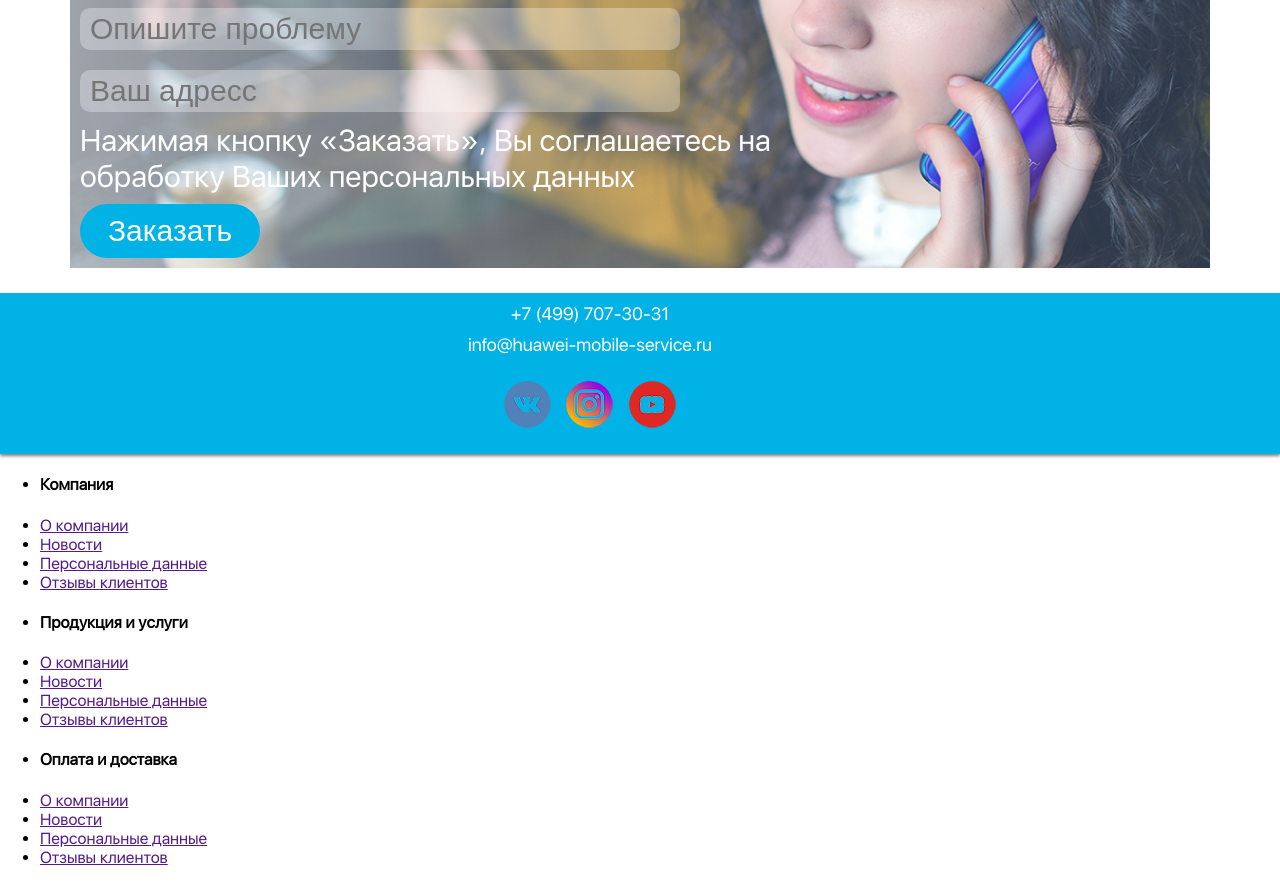
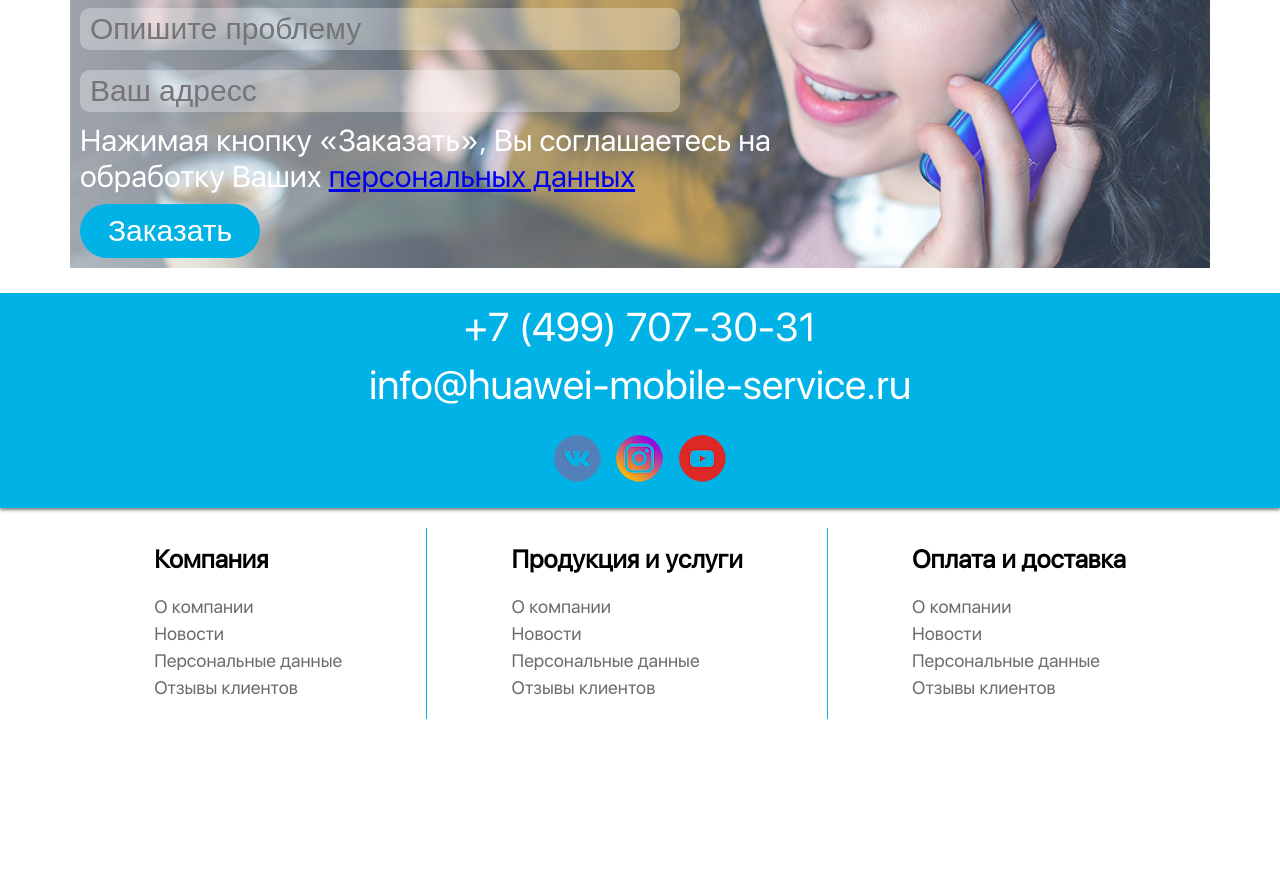
Before and after one commit to skit82/Xioami, a plain HTML site: page Personal.html in a window 1280 px wide. Shown: the part 2480-3363 px from the top of the page. After the commit the page ends 3239 px from the top, so only its background shows below. Drawn offline with Linux system fonts and the light colour scheme.

Commit message:
Доработки подвала

```diff
--- a/Personal.html
+++ b/Personal.html
@@ -70,10 +70,14 @@
 				<img src="img/address.png" width="280" height="275" alt="Адресс" class="address__img address__img--place">
 				<h3 class="address__title">Наши адреса:</h3>
 				<p class="address__text">
-					Сервисный центр Huawei м. Павелецкая
+					<a class="address__link" href="">
+						Сервисный центр Huawei м. Павелецкая
+					</a>
 				</p>
 				<p class="address__text">
-					Сервисный центр Huawei м. Киевская
+					<a class="address__link" href="">
+						Сервисный центр Huawei м. Киевская
+					</a>
 				</p>
 				<img src="img/telefon.png" width="300" height="220" alt="Телефон" class="address__img address__img--tel">
 				<h3 class="address__title">Горячая линия:</h3>
@@ -103,7 +107,7 @@
       		<input class="feedback__input" type="text" name="address" placeholder="Ваш адресс" />
       	</label>
     		<p class="feedback__text">
-    			Нажимая кнопку «Заказать», Вы соглашаетесь на обработку Ваших персональных данных
+    			Нажимая кнопку «Заказать», Вы соглашаетесь на обработку Ваших <a class="feedback__link" href="personal.html"> персональных данных</a>
     		</p>
     		<input class="feedback__button" type="button" value="Заказать" />
     	</form>
@@ -141,36 +145,36 @@
     </div>
     <div class="footer__inner">
       <div class="footer-list__wrapper">
-        <ul class="footer-list footer-list_first">
-          <li class="footer-list__item">
+        <ul class="footer-list footer-list--first">
+          <li class="footer-list__point">
             <h4 class="footer-list__title">Компания</h4>
           </li>
-          <li class="footer-list__item"><a href="" class="footer-list__link">О компании</a></li>
-          <li class="footer-list__item"><a href="" class="footer-list__link">Новости</a></li>
-          <li class="footer-list__item"><a href="" class="footer-list__link">Персональные данные</a></li>
-          <li class="footer-list__item"><a href="" class="footer-list__link">Отзывы клиентов</a></li>
+          <li class="footer-list__point"><a href="" class="footer-list__link">О компании</a></li>
+          <li class="footer-list__point"><a href="" class="footer-list__link">Новости</a></li>
+          <li class="footer-list__point"><a href="personal.html" class="footer-list__link">Персональные данные</a></li>
+          <li class="footer-list__point"><a href="" class="footer-list__link">Отзывы клиентов</a></li>
         </ul>
       </div>
       <div class="footer-list__wrapper">
         <ul class="footer-list">
-          <li class="footer-list__item">
+          <li class="footer-list__point">
             <h4 class="footer-list__title">Продукция и услуги</h4>
           </li>
-          <li class="footer-list__item"><a href="" class="footer-list__link">О компании</a></li>
-          <li class="footer-list__item"><a href="" class="footer-list__link">Новости</a></li>
-          <li class="footer-list__item"><a href="" class="footer-list__link">Персональные данные</a></li>
-          <li class="footer-list__item"><a href="" class="footer-list__link">Отзывы клиентов</a></li>
+          <li class="footer-list__point"><a href="" class="footer-list__link">О компании</a></li>
+          <li class="footer-list__point"><a href="" class="footer-list__link">Новости</a></li>
+          <li class="footer-list__point"><a href="personal.html" class="footer-list__link">Персональные данные</a></li>
+          <li class="footer-list__point"><a href="" class="footer-list__link">Отзывы клиентов</a></li>
         </ul>
       </div>
       <div class="footer-list__wrapper">
-        <ul class="footer-list footer-list_last">
-          <li class="footer-list__item">
+        <ul class="footer-list footer-list--last">
+          <li class="footer-list__point">
             <h4 class="footer-list__title">Оплата и доставка</h4>
           </li>
-          <li class="footer-list__item"><a href="" class="footer-list__link">О компании</a></li>
-          <li class="footer-list__item"><a href="" class="footer-list__link">Новости</a></li>
-          <li class="footer-list__item"><a href="" class="footer-list__link">Персональные данные</a></li>
-          <li class="footer-list__item"><a href="" class="footer-list__link">Отзывы клиентов</a></li>
+          <li class="footer-list__point"><a href="" class="footer-list__link">О компании</a></li>
+          <li class="footer-list__point"><a href="" class="footer-list__link">Новости</a></li>
+          <li class="footer-list__point"><a href="personal.html" class="footer-list__link">Персональные данные</a></li>
+          <li class="footer-list__point"><a href="" class="footer-list__link">Отзывы клиентов</a></li>
         </ul>
       </div>
     </div>
--- a/css/style.css
+++ b/css/style.css
@@ -395,6 +395,16 @@ input[type="radio"].visually-hidden {
 .footer {
 	width: 100%;
 }
+.footer__inner {
+  box-sizing: border-box;
+  display: flex;
+  flex-wrap: wrap;
+  justify-content: space-between;
+  margin: auto auto 0;
+  max-width: 1140px;
+  overflow: hidden;
+  padding: 20px 0 40px;
+}
 .footer-head {
 	background-color: #00b2e6;
 	box-shadow: 0 2px 3px 0 rgba(0,0,0,.5);
@@ -445,3 +455,70 @@ input[type="radio"].visually-hidden {
 .footer-social__link--youtube {
 	background-image: url(../img/youtube.png);
 }
+@media screen and (min-width: 768px) {
+	.footer-head__inner {
+		margin: auto auto 0;
+		text-align: center;
+	}
+	.footer-head__link {
+		font-size: 40px;
+	}
+}
+.footer-list__wrapper {
+	display: flex;
+	flex-direction: column;
+	flex: 1 0 auto;
+}
+.footer-list {
+  font-size: 18px;
+  line-height: 1.5em;
+  list-style-type: none;
+  margin: 18px auto;
+  padding: 0;
+}
+.footer-list__point {
+	color: #6c6c6c;
+	font-size: 18px;
+	text-align: center;
+}
+.footer-list__title {
+  color: #000;
+  font-size: 26px;
+  margin: 0 0 20px;
+  padding: 0;
+  text-align: center;
+}
+.footer-list__link {
+  color: #6c6c6c;
+  text-decoration: none;
+  white-space: nowrap;
+}
+.footer-list__wrapper:last-child {
+	border-right: none;
+}
+@media screen and (min-width: 768px) {
+	.footer-list__wrapper {
+		border-right: 1px solid #00b2e6;
+	}
+	.footer-list--first {
+		margin-left: 0;
+	}
+	.footer-list--last {
+		margin-right: 0;
+	}
+}
+@media screen and (min-width: 1140px) {
+	.footer-list--first {
+		margin: 18px auto;
+	}
+	.footer-list--last {
+		margin: 18px auto;
+	}
+	.footer-list__title {
+		font-size: 25px;
+		text-align: left;
+	}
+	.footer-list__point {
+		text-align: left;
+	}
+}
```
Also changed, not shown: index.html (+18 -18 lines). Lines whose indentation alone changed are shown as unchanged.
